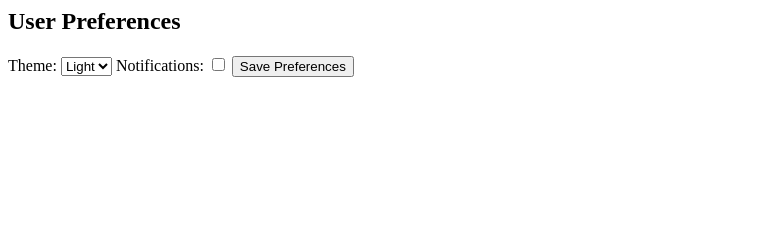
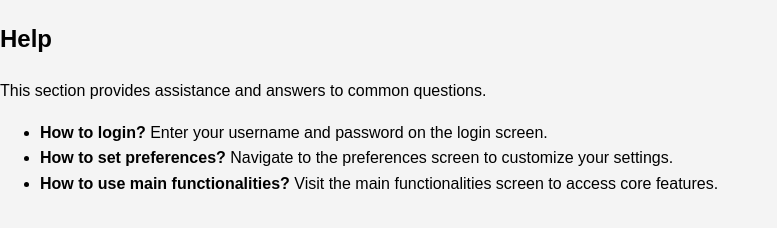
Before and after one commit to sneyr001/assignment2, a plain HTML site: page prototype/preference.html in a window 1280 px wide. Shown: the whole page, without its empty margins (0-777 px from the left). Drawn offline with Linux system fonts and the light colour scheme.

Commit message:
Update preference.html

```diff
--- a/prototype/preference.html
+++ b/prototype/preference.html
@@ -1,13 +1,20 @@
-<div class="preferences-screen">
-  <h2>User Preferences</h2>
-  <form>
-    <label for="theme">Theme:</label>
-    <select id="theme" name="theme">
-      <option value="light">Light</option>
-      <option value="dark">Dark</option>
-    </select>
-    <label for="notifications">Notifications:</label>
-    <input type="checkbox" id="notifications" name="notifications">
-    <button type="submit">Save Preferences</button>
-  </form>
-</div>
+<!DOCTYPE html>
+<html lang="en">
+<head>
+    <meta charset="UTF-8">
+    <meta name="viewport" content="width=device-width, initial-scale=1.0">
+    <title>Help Screen</title>
+    <link rel="stylesheet" href="../styles.css">
+</head>
+<body>
+    <div class="help-screen">
+        <h2>Help</h2>
+        <p>This section provides assistance and answers to common questions.</p>
+        <ul>
+            <li><strong>How to login?</strong> Enter your username and password on the login screen.</li>
+            <li><strong>How to set preferences?</strong> Navigate to the preferences screen to customize your settings.</li>
+            <li><strong>How to use main functionalities?</strong> Visit the main functionalities screen to access core features.</li>
+        </ul>
+    </div>
+</body>
+</html>
```
